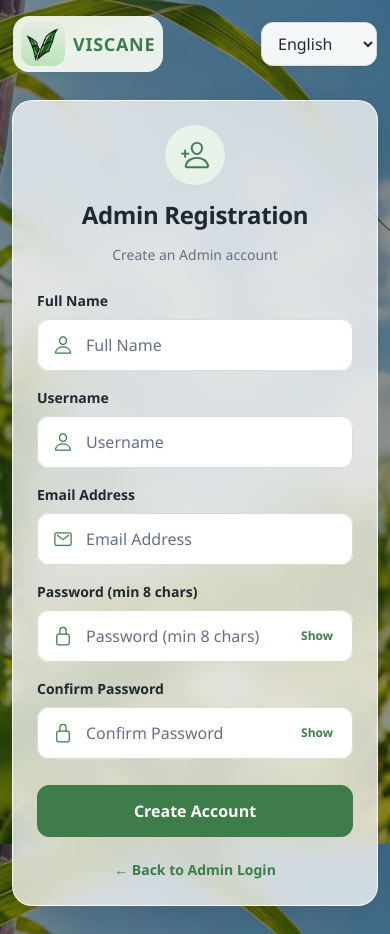
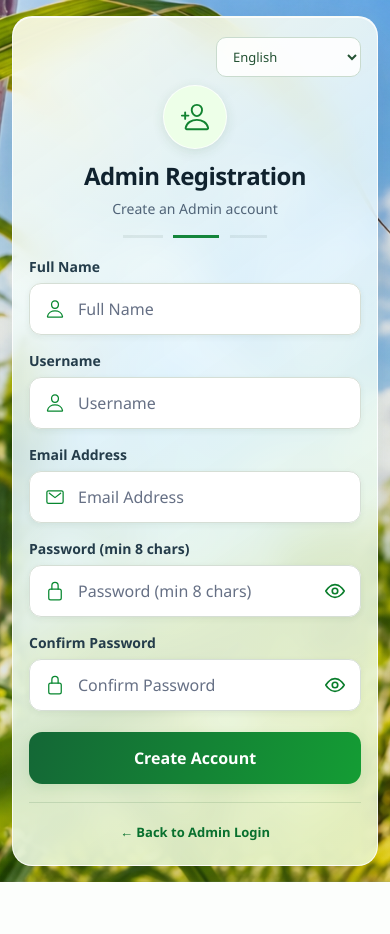
Before and after one commit to freyapayee/djangoviscane_final, a Python web app: template templates/admin_register.html in a window 390 px wide. After the commit the page ends 882 px from the top, so only its background shows below. Run offline with Jinja, Linux system fonts and the light colour scheme; the template is opened without the code that fills it, so the values that code supplies are empty.

Commit message:
Match admin registration pages to login design

```diff
--- /dev/null
+++ b/static/css/admin-register-premium.css
@@ -0,0 +1,25 @@
+/* Registration shares the administrator login card and field styling. */
+body.ds-app.vis-admin-registration-page { align-content: center; }
+body.ds-app.vis-admin-registration-page > .card { margin: 0 auto; }
+body.ds-app.vis-admin-registration-page .registration-language { display: flex; justify-content: flex-end; margin-bottom: 8px; }
+body.ds-app.vis-admin-registration-page .registration-language select {
+    width: 145px !important; height: 40px; min-height: 40px; padding: 0 12px !important;
+    border-color: #c9dbce; border-radius: 10px; background: rgba(255,255,255,.9);
+    color: #245234 !important; font-size: 13px;
+}
+body.ds-app.vis-admin-registration-page .admin-login-header { margin-bottom: 18px; }
+body.ds-app.vis-admin-registration-page .admin-login-icon-circle ion-icon { font-size: 30px !important; }
+body.ds-app.vis-admin-registration-page .registration-help {
+    margin: 0 0 20px; padding: 12px 14px; border-radius: 11px;
+    background: rgba(232,246,228,.76); color: #415d4b; font-size: 13px; line-height: 1.5;
+}
+body.ds-app.vis-admin-registration-page .input-wrapper > input {
+    height: 52px; min-height: 52px; border-color: #e0ebda; border-radius: 13px;
+    background: rgba(255,255,255,.97); font-size: 15px;
+}
+body.ds-app.vis-admin-registration-page .input-wrapper > ion-icon { color: #07872f; }
+body.ds-app.vis-admin-registration-page .vis-password-toggle { color: #087c2a; }
+body.ds-app.vis-admin-registration-page .admin-login-footer { margin-top: 18px; }
+@media (max-width: 600px) {
+    body.ds-app.vis-admin-registration-page { align-content: start; }
+}
--- a/templates/admin_register.html
+++ b/templates/admin_register.html
@@ -2,21 +2,23 @@
 <html lang="{{ 'hil' if is_hiligaynon() else 'en' }}">
 <head>
     <meta charset="UTF-8">
-    <meta name="viewport" content="width=device-width, initial-scale=1.0">
+    <meta name="viewport" content="width=device-width, initial-scale=1, viewport-fit=cover">
     <script type="module" src="https://unpkg.com/ionicons@7.1.0/dist/ionicons/ionicons.esm.js"></script>
     <link rel="stylesheet" href="{{ url_for('static', filename='style.css') }}">
     <title>VISCANE | Admin Registration</title>
     <link rel="stylesheet" href="{{ url_for('static', filename='css/design-system.css') }}?v=registration-2">
+    <link rel="stylesheet" href="{{ url_for('static', filename='css/admin-login-premium.css') }}?v=2">
+    <link rel="stylesheet" href="{{ url_for('static', filename='css/admin-register-premium.css') }}?v=1">
 </head>
-<body class="vis-auth-simple vis-registration-page ds-app">
-    {% include 'components/app_header.html' %}
-    <div class="card fade-in">
+<body class="vis-auth-simple vis-admin-login-page vis-admin-registration-page ds-app">
+    <main class="card fade-in" aria-labelledby="admin-register-title">
+        <div class="registration-language">{% include 'farmer_language_switch.html' %}</div>
 
         <div class="admin-login-header">
             <div class="admin-login-icon-circle">
                 <ion-icon name="person-add-outline" style="font-size: 30px;"></ion-icon>
             </div>
-            <h2 style="margin: 15px 0 5px;">Admin Registration</h2>
+            <h1 class="admin-login-title" id="admin-register-title">Admin Registration</h1>
             <p class="admin-login-subtitle">Create an Admin account</p>
         </div>
 
@@ -28,7 +30,7 @@
         {% endif %}
 
         {% if authorization_required %}
-            <p class="admin-login-subtitle">Enter an existing Admin or Superadmin account below to authorize this registration.</p>
+            <p class="registration-help">Enter an existing Admin or Superadmin account below to authorize this registration.</p>
         {% endif %}
         <form class="fade-in" method="POST" action="/admin-register">
             {{ csrf_input }}
@@ -51,12 +53,12 @@
 <div class="input-wrapper">
                 <ion-icon name="lock-closed-outline"></ion-icon>
                 <input id="ds-admin_register-password" type="password" name="password" placeholder="Password (min 8 chars)" autocomplete="new-password" minlength="8" required>
-            <button type="button" class="vis-password-toggle" data-password-toggle="ds-admin_register-password" aria-label="Show password" aria-pressed="false"><span>Show</span></button></div>
+            <button type="button" class="vis-password-toggle" data-password-toggle="ds-admin_register-password" aria-label="Show password" aria-pressed="false"><svg viewBox="0 0 24 24" class="console-icon" aria-hidden="true"><use href="{{ url_for('static', filename='images/access-icons.svg') }}#eye-outline"></use><path class="console-eye-slash" d="m3 3 18 18"/></svg></button></div>
             <label class="ds-field-label" for="ds-admin_register-confirm_password">Confirm Password</label>
 <div class="input-wrapper">
                 <ion-icon name="lock-closed-outline"></ion-icon>
                 <input id="ds-admin_register-confirm_password" type="password" name="confirm_password" placeholder="Confirm Password" autocomplete="new-password" minlength="8" required>
-            <button type="button" class="vis-password-toggle" data-password-toggle="ds-admin_register-confirm_password" aria-label="Show password" aria-pressed="false"><span>Show</span></button></div>
+            <button type="button" class="vis-password-toggle" data-password-toggle="ds-admin_register-confirm_password" aria-label="Show password" aria-pressed="false"><svg viewBox="0 0 24 24" class="console-icon" aria-hidden="true"><use href="{{ url_for('static', filename='images/access-icons.svg') }}#eye-outline"></use><path class="console-eye-slash" d="m3 3 18 18"/></svg></button></div>
 
             {% if authorization_required %}
             <label class="ds-field-label" for="ds-admin_register-authorizer_identifier">Existing Admin Username or Email</label>
@@ -68,7 +70,7 @@
             <div class="input-wrapper">
                 <ion-icon name="lock-closed-outline"></ion-icon>
                 <input id="ds-admin_register-authorizer_password" type="password" name="authorizer_password" placeholder="Authorized account password" autocomplete="current-password" required>
-                <button type="button" class="vis-password-toggle" data-password-toggle="ds-admin_register-authorizer_password" aria-label="Show password" aria-pressed="false"><span>Show</span></button>
+                <button type="button" class="vis-password-toggle" data-password-toggle="ds-admin_register-authorizer_password" aria-label="Show password" aria-pressed="false"><svg viewBox="0 0 24 24" class="console-icon" aria-hidden="true"><use href="{{ url_for('static', filename='images/access-icons.svg') }}#eye-outline"></use><path class="console-eye-slash" d="m3 3 18 18"/></svg></button>
             </div>
             {% endif %}
 
@@ -80,7 +82,7 @@
         <div class="admin-login-footer">
             <a href="/admin-login" class="admin-login-back-link">&larr; Back to Admin Login</a>
         </div>
-    </div>
+    </main>
     {% include 'hiligaynon_runtime.html' %}
     <script src="{{ url_for('static', filename='viscane-ui.js') }}?v=registration-2" defer></script>
 </body>
--- a/templates/admin_reports.html
+++ b/templates/admin_reports.html
@@ -38,10 +38,11 @@
                 {% if search or selected_barangay %}<a class="btn ghost" href="/admin/reports">Clear</a>{% endif %}<button class="btn primary" type="submit"><ion-icon name="funnel-outline"></ion-icon>Apply filters</button>
             </form>
             <form class="report-export-form" id="report-export" method="GET" action="/admin/reports" aria-label="Export reports by date">
+                {% set month_names = ['January', 'February', 'March', 'April', 'May', 'June', 'July', 'August', 'September', 'October', 'November', 'December'] %}
                 <p>Select a year and month to export. Choose a day for a single-day CSV; search and barangay filters also apply.</p>
                 <input type="hidden" name="search" value="{{ search }}"><input type="hidden" name="barangay" value="{{ selected_barangay }}">
                 <label>Year<select name="year" required><option value="">Select year</option>{% for year in report_years %}<option value="{{ year }}"{% if year == selected_year %} selected{% endif %}>{{ year }}</option>{% endfor %}</select></label>
-                <label>Month<select name="month" required><option value="">Select month</option>{% for month in range(1, 13) %}<option value="{{ month }}"{% if month == selected_month %} selected{% endif %}>{{ '%02d'|format(month) }}</option>{% endfor %}</select></label>
+                <label>Month<select name="month" required><option value="">Select month</option>{% for month in range(1, 13) %}<option value="{{ month }}"{% if month == selected_month %} selected{% endif %}>{{ month_names[month - 1] }}</option>{% endfor %}</select></label>
                 <label>Day (optional)<select name="day"><option value="">Entire month</option>{% for day in range(1, 32) %}<option value="{{ day }}"{% if day == selected_day %} selected{% endif %}>{{ day }}</option>{% endfor %}</select></label>
                 <button class="btn primary" type="submit" name="download" value="csv"><ion-icon name="download-outline"></ion-icon>Export selected dates</button>
             </form>
```
Also changed, not shown: core/test_execution.py (+5 -2 lines), templates/superadmin_register.html (+12 -10 lines).
